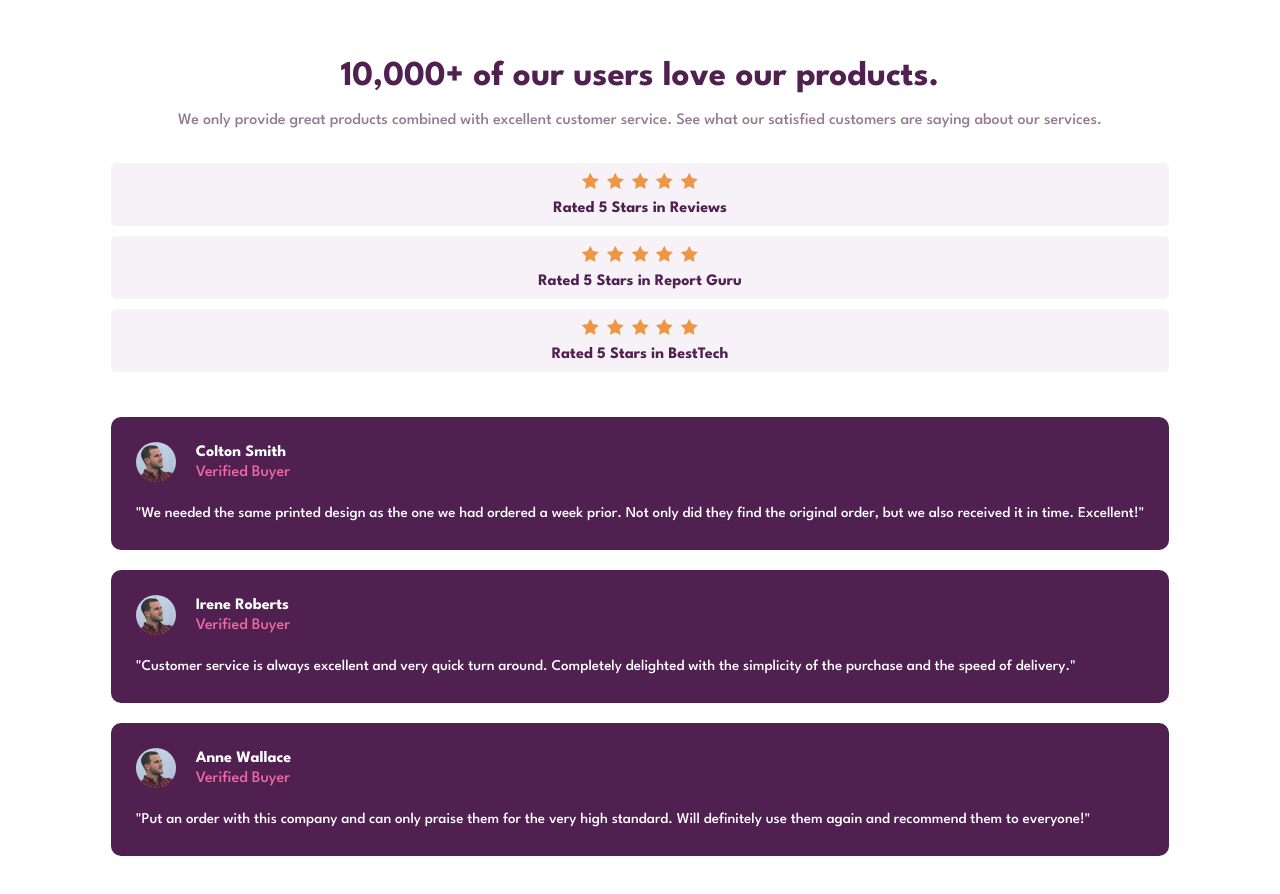
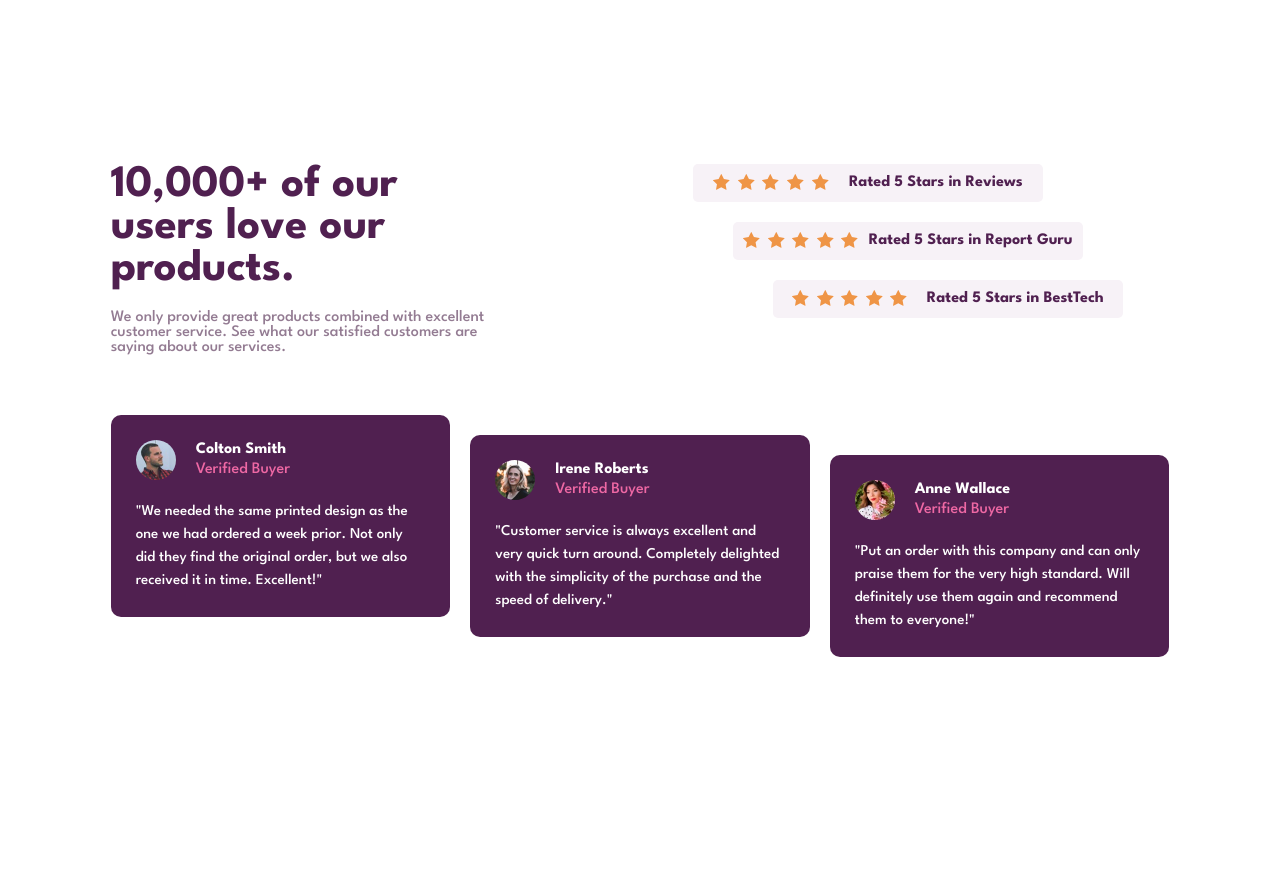
Before and after one commit to MohamedMagdyOsman/Frontend-Mentor-Social-Proof-Section, a plain HTML site: page index.html in a window 1280 px wide. After the commit the page ends 800 px from the top, so only its background shows below. Drawn offline with Linux system fonts and the light colour scheme.

Commit message:
Finish design

```diff
--- a/index.html
+++ b/index.html
@@ -97,7 +97,7 @@
 
           <div class="testimonial">
             <div class="person">
-              <img src="./images/image-colton.jpg" alt="male person image" />
+              <img src="./images/image-irene.jpg" alt="male person image" />
 
               <div class="details">
                 <p>Irene Roberts</p>
@@ -113,7 +113,7 @@
 
           <div class="testimonial">
             <div class="person">
-              <img src="./images/image-colton.jpg" alt="male person image" />
+              <img src="./images/image-anne.jpg" alt="male person image" />
 
               <div class="details">
                 <p>Anne Wallace</p>
--- a/style.css
+++ b/style.css
@@ -146,3 +146,84 @@ section {
   color: var(--white);
   line-height: 2.3rem;
 }
+
+/* media queries */
+@media (min-width: 768px) {
+  .reviews {
+    flex-direction: row;
+    justify-content: space-between;
+  }
+
+  .reviews .text {
+    flex-basis: 45%;
+    text-align: start;
+  }
+
+  .text h1 {
+    margin-left: 0;
+    margin-right: 0;
+  }
+
+  .reviews .companies_rate {
+    flex-basis: 45%;
+  }
+
+  .companies_rate .review {
+    max-width: 30rem;
+  }
+
+  .companies_rate .review:nth-child(2) {
+    transform: translateX(2rem);
+  }
+
+  .companies_rate .review:nth-child(3) {
+    transform: translateX(4rem);
+  }
+
+  .testimonials {
+    display: grid;
+    column-gap: 2rem;
+    grid-template-columns: repeat(auto-fit, minmax(30rem, 1fr));
+  }
+}
+
+@media (min-width: 992px) {
+  .reviews {
+    margin-bottom: 6rem;
+  }
+
+  .text h1 {
+    font-size: 4.5rem;
+    max-width: 30rem;
+  }
+
+  .text p {
+    max-width: 40rem;
+  }
+
+  .companies_rate .review {
+    max-width: 35rem;
+    margin-bottom: 2rem;
+
+    flex-direction: row;
+    justify-content: space-evenly;
+  }
+
+  .companies_rate .review:nth-child(2) {
+    transform: translateX(4rem);
+  }
+
+  .companies_rate .review:nth-child(3) {
+    transform: translateX(8rem);
+  }
+}
+
+@media (min-width: 1020px) {
+  .testimonials .testimonial:nth-child(2) {
+    transform: translateY(2rem);
+  }
+
+  .testimonials .testimonial:nth-child(3) {
+    transform: translateY(4rem);
+  }
+}
```
Also changed, not shown: images/bg-pattern-bottom-desktop.svg (deleted), images/bg-pattern-bottom-mobile.svg (deleted), images/bg-pattern-top-desktop.svg (deleted), images/bg-pattern-top-mobile.svg (deleted), 3 other files.
